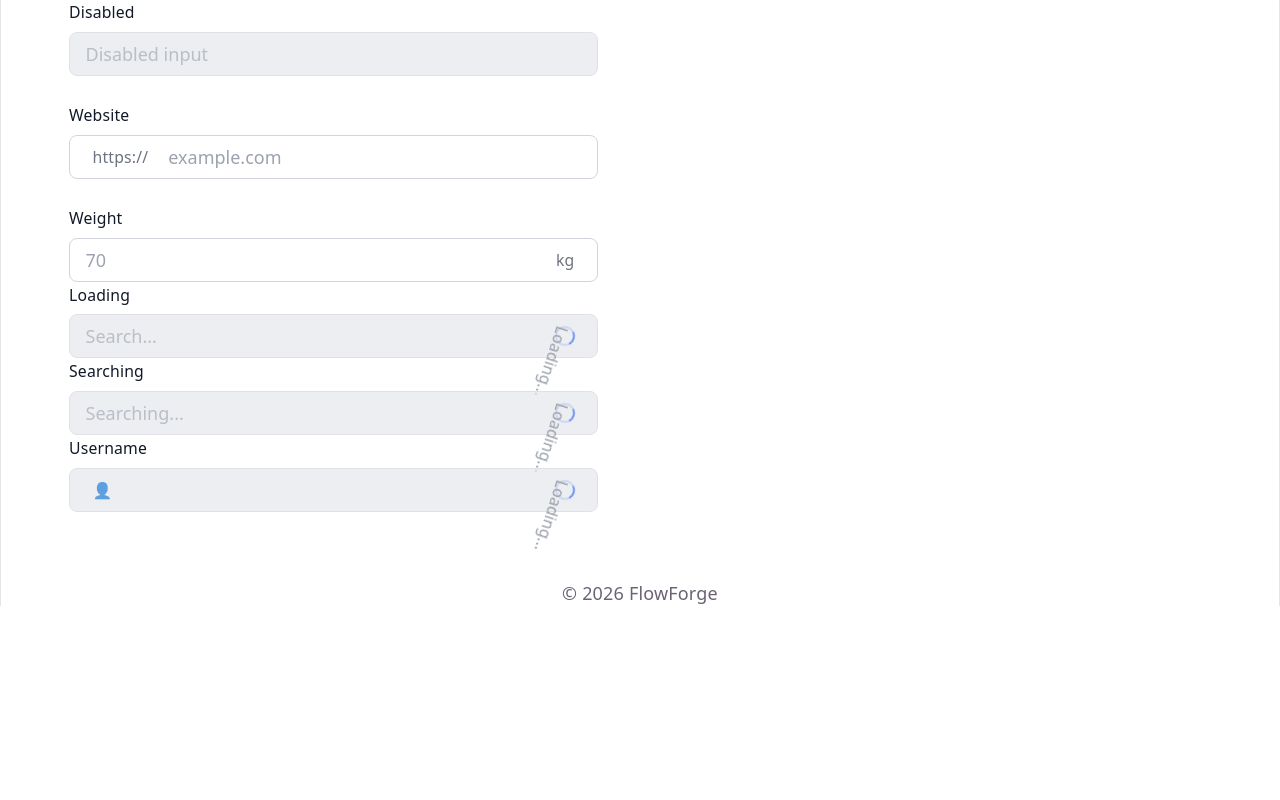
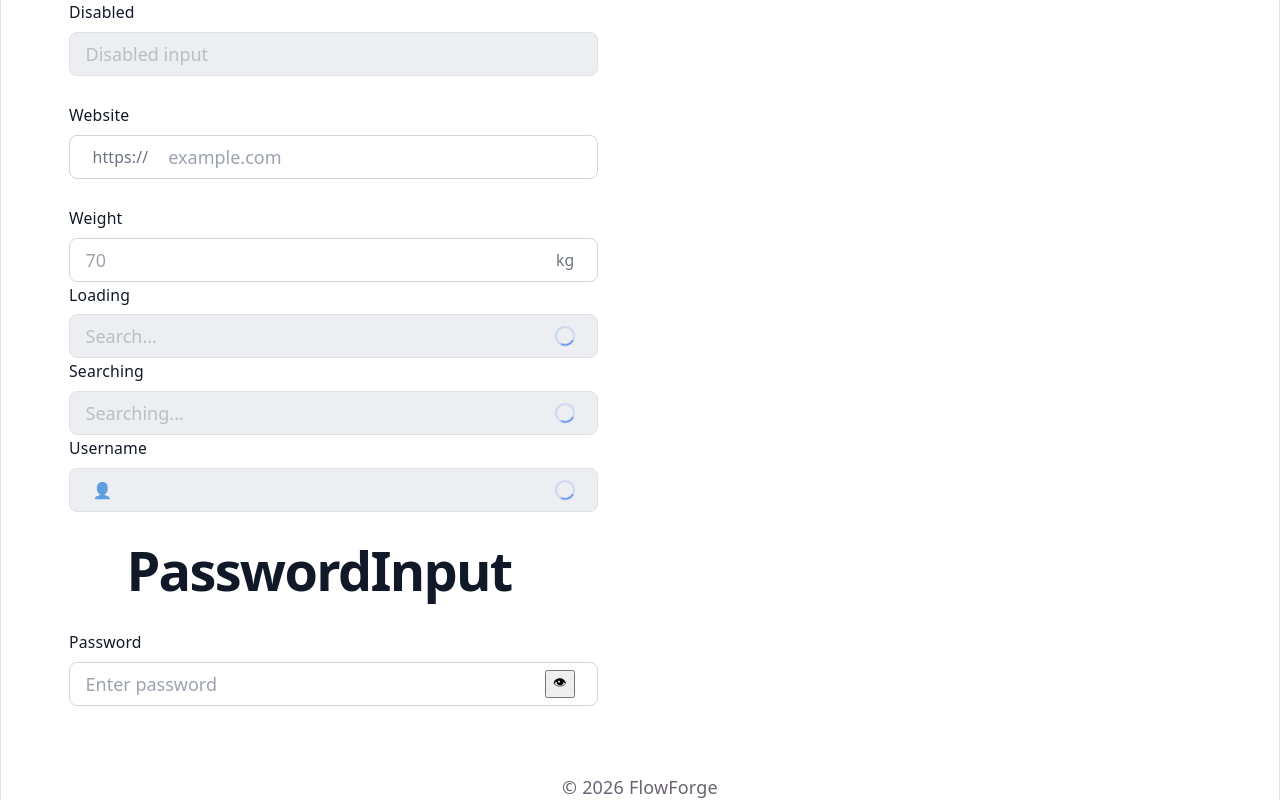
Before and after one commit to elaheShoja/flowforge-engine, a React (Vite) app: page /playground in a window 1280 px wide. Shown: the part 1705-2505 px from the top of the page. Before the commit the page ends 2311 px from the top, so only its background shows below. Built offline with nearby package versions, Linux system fonts and the light colour scheme.

Commit message:
fix(spinner): improve accessibility and hide loading label visually

```diff
--- a/src/pages/Playground/Playground.tsx
+++ b/src/pages/Playground/Playground.tsx
@@ -1,4 +1,6 @@
-import { Button, Spinner, Typography, Input } from "@/shared/ui";
+import { Button, Spinner,
+  Typography, Input,
+  PasswordInput } from "@/shared/ui";
 
 export default function Playground() {
   return (
@@ -144,6 +146,19 @@ export default function Playground() {
             startAdornment={<span>👤</span>}
             loading
         />
+
+        <br />
+
+        <Typography variant="h1" as="h1">
+          PasswordInput
+        </Typography>
+
+        <br />
+
+        <PasswordInput
+          label="Password"
+          placeholder="Enter password"
+        />
       </div>
     </div>
   );
--- /dev/null
+++ b/src/shared/ui/PasswordInput/PasswordInput.tsx
@@ -0,0 +1,30 @@
+import { useState } from "react";
+
+import { Input } from "@/shared/ui";
+
+import type { PasswordInputProps } from "./PasswordInput.types";
+
+export default function PasswordInput({
+  endAdornment,
+  ...props
+}: PasswordInputProps) {
+  const [visible, setVisible] =
+    useState(false);
+
+  return (
+    <Input
+      {...props}
+      type={visible ? "text" : "password"}
+      endAdornment={
+        <button
+          type="button"
+          onClick={() =>
+            setVisible(!visible)
+          }
+        >
+          {visible ? "🙈" : "👁"}
+        </button>
+      }
+    />
+  );
+}
--- /dev/null
+++ b/src/shared/ui/PasswordInput/PasswordInput.types.ts
@@ -0,0 +1,4 @@
+import type { InputProps } from "../Input";
+
+export interface PasswordInputProps
+  extends Omit<InputProps, "type"> {}
--- /dev/null
+++ b/src/shared/ui/PasswordInput/index.ts
@@ -0,0 +1,4 @@
+export { default } from "./PasswordInput";
+export type {
+  PasswordInputProps,
+} from "./PasswordInput.types";
--- a/src/shared/ui/index.ts
+++ b/src/shared/ui/index.ts
@@ -12,3 +12,6 @@ export type { FieldWrapperProps } from "./FieldWrapper";
 
 export { default as Input } from "./Input";
 export type { InputProps } from "./Input";
+
+export { default as PasswordInput } from "./PasswordInput";
+export type { PasswordInputProps } from "./PasswordInput";
--- a/src/styles/globals.css
+++ b/src/styles/globals.css
@@ -129,3 +129,18 @@ code {
 
   z-index: var(--z-modal);
 }
+
+.sr-only {
+  position: absolute;
+  width: 1px;
+  height: 1px;
+
+  padding: 0;
+  margin: -1px;
+
+  overflow: hidden;
+  clip: rect(0, 0, 0, 0);
+
+  white-space: nowrap;
+  border: 0;
+}
```
